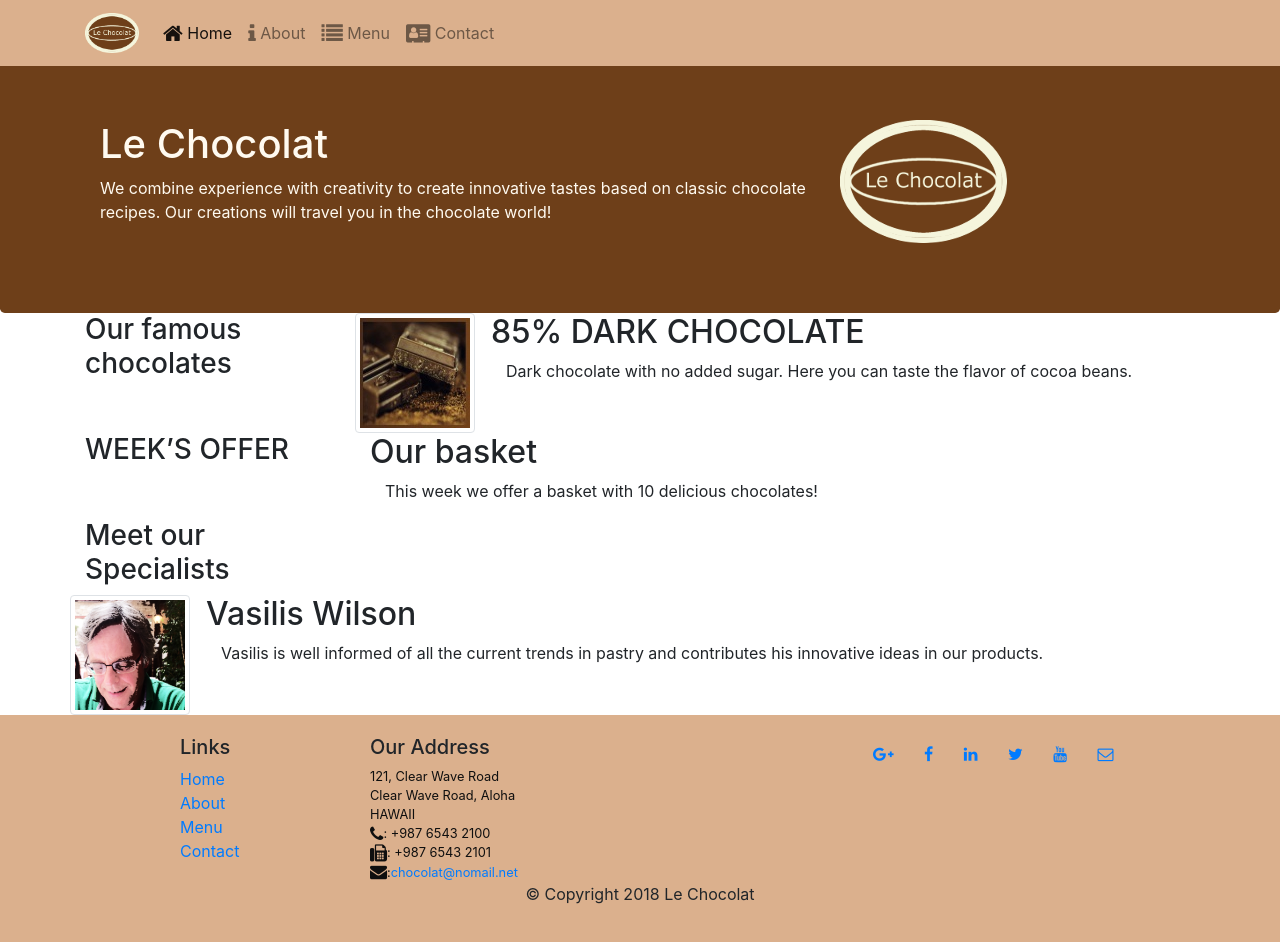
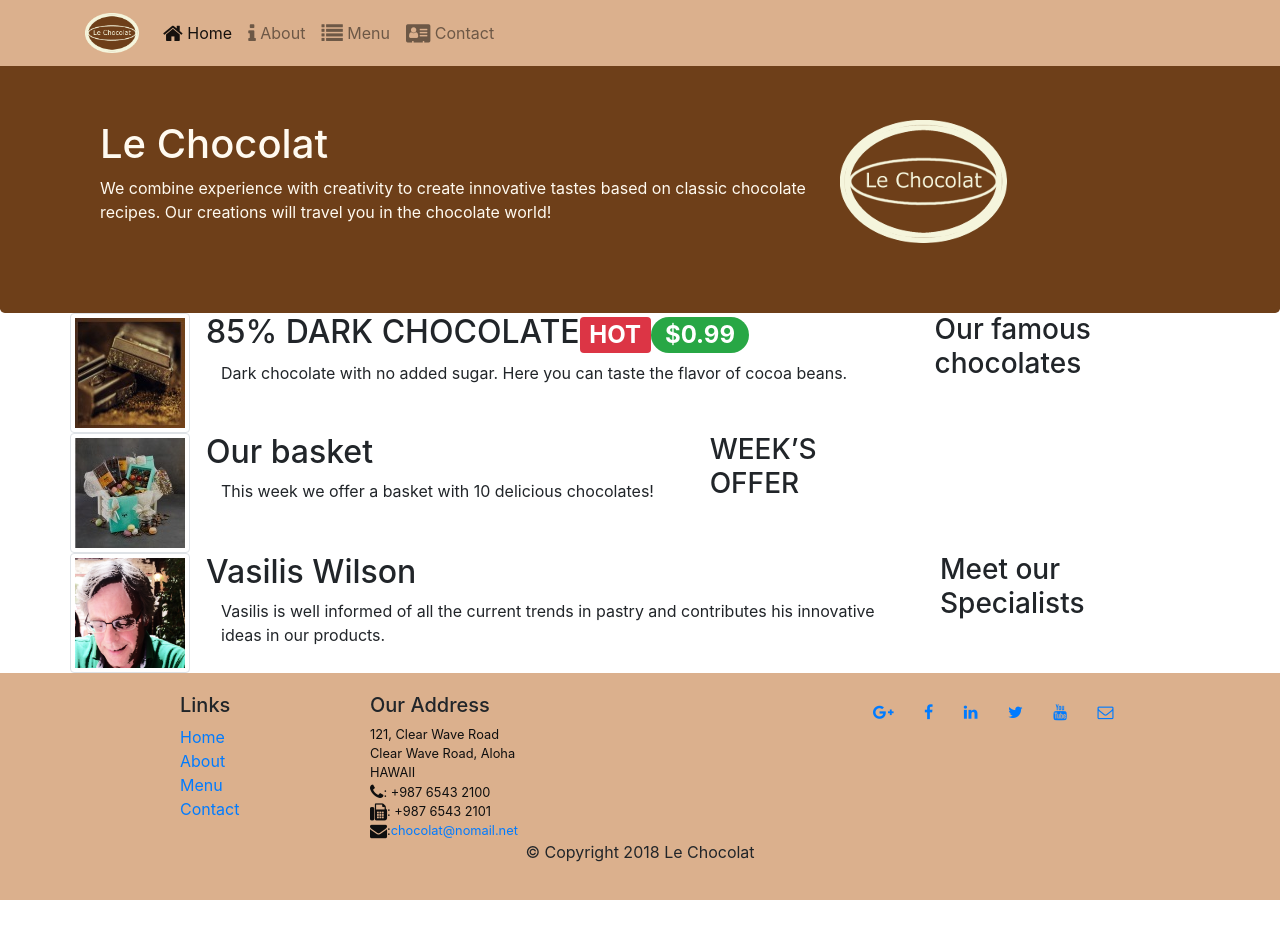
Before and after one commit to hharry678/Harrybootstrap, a website: page index.html in a window 1280 px wide. After the commit the page ends 900 px from the top, so only its background shows below. Drawn offline with nearby package versions, Linux system fonts and the light colour scheme.

Commit message:
Alerting Users

```diff
--- a/index.html
+++ b/index.html
@@ -52,35 +52,38 @@
 
     <div class="container">
         <div class="row ">
-            <div class="col-sm-4 col-md-3">
-                <h3>Our famous chocolates</h3>
-            </div>
+
             <div class="media">
                 <img class="d-flex mr-3 img-thumbnail align-self-center"
                     src="images/dark85.jpg" alt="85% DARK CHOCOLATE">
                 <div class="media-body">
-                    <h2 class="mt-0">85% DARK CHOCOLATE</h2>
+                    <h2 class="mt-0">85% DARK CHOCOLATE<span class="badge badge-danger">HOT</span><span class="badge badge-pill badge-success">$0.99</span></h2>
                     <p class="col d-none d-md-block">Dark chocolate with no added sugar.
                     Here you can taste the flavor of cocoa beans.</p>
+                </div>
+                <div class="col-sm-4 col-md-3">
+                    <h3>Our famous chocolates</h3>
+                </div>
+            </div>
+
+        </div>
+
+        <div class="row ">
+           <div class="media">
+                <img class="d-flex mr-3 img-thumbnail align-self-center"
+                    src="images/promotion.jpg" alt="Our basket">
+                <div class="media-body">
+                    <h2 class="mt-0">Our basket</h2>
+                    <p class="col d-none d-sm-block">This week we offer a basket with 10 delicious chocolates! </p>
+                </div>
+                <div class="col-sm-4 col-md-3">
+                    <h3>WEEK’S OFFER</h3>
                 </div>
             </div>
         </div>
 
+        <div class="row ">
 
-        <div class="row ">
-            <div class="col-sm-4 col-md-3">
-                <h3>WEEK’S OFFER</h3>
-            </div>
-            <div class="col-sm col-md">
-                <h2>Our basket</h2>
-                <p class="col d-none d-sm-block">This week we offer a basket with 10 delicious chocolates! </p>
-            </div>
-        </div>
-
-        <div class="row ">
-            <div class="col-sm-4 col-md-3">
-                <h3>Meet our  Specialists</h3>
-            </div>
             <div class="media">
                 <img class="d-flex mr-3 img-thumbnail align-self-center"
                     src="images/cartoonVasilis.png" alt="Vasilis Wilson">
@@ -88,6 +91,9 @@
                     <h2 class="mt-0">Vasilis Wilson</h2>
                     <p class="col d-none d-md-block">Vasilis is well informed of all the current
                         trends in pastry and contributes his innovative ideas in our products.</p>
+                </div>
+                <div class="col-sm-4 col-md-3">
+                    <h3>Meet our  Specialists</h3>
                 </div>
             </div>
         </div>
```
